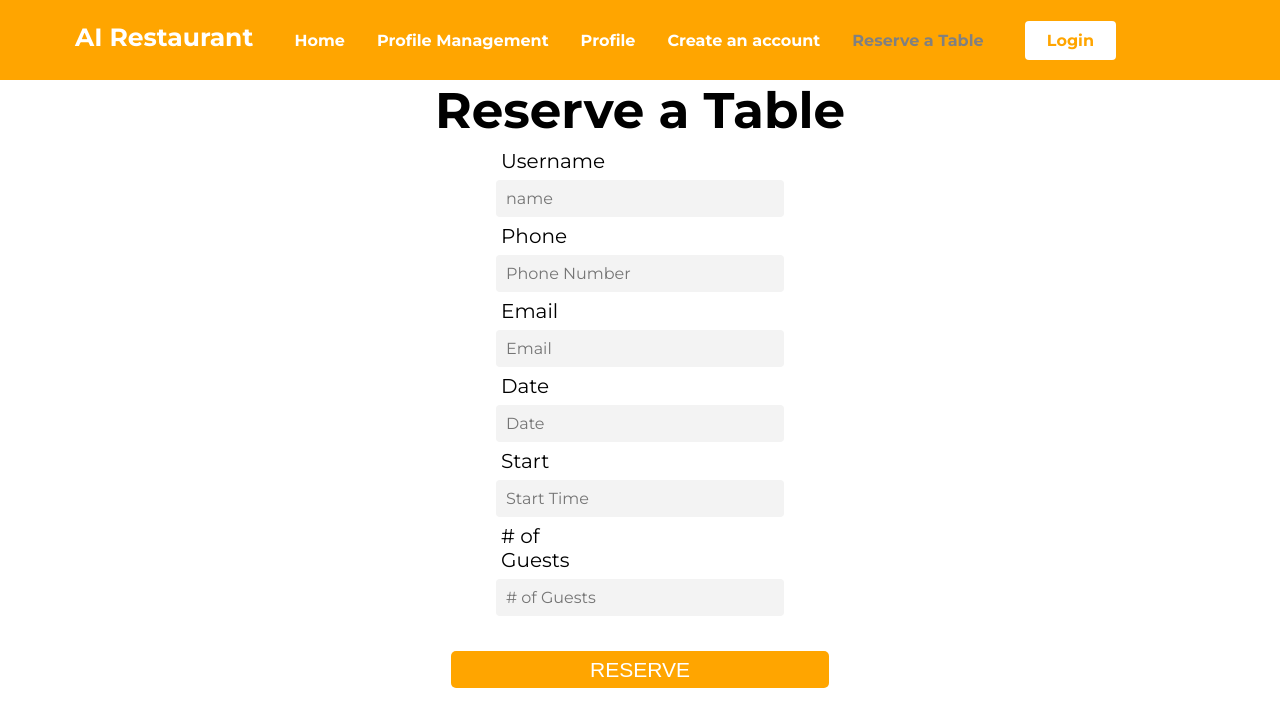
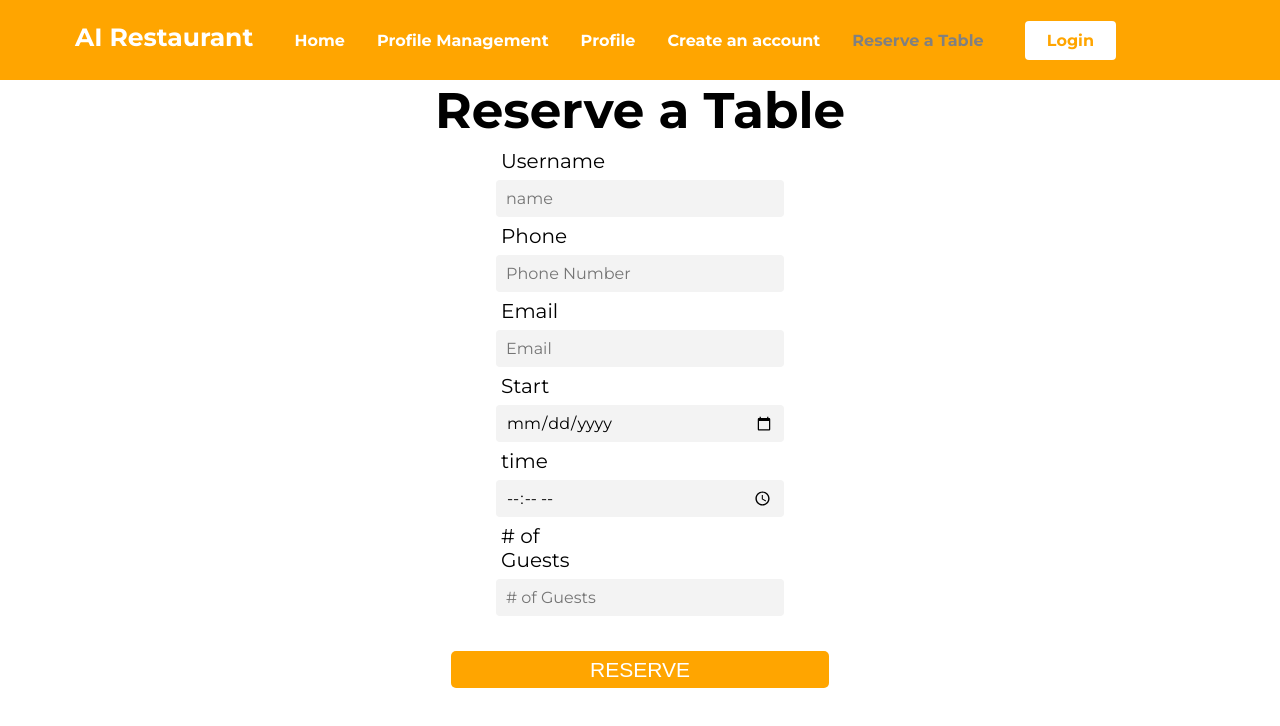
Before and after one commit to mirkwoodia/Cosc4351, a React (Create React App) app: page /reservation in a window 1280 px wide. Shown: the top 726 px of the page. Built offline with nearby package versions, Linux system fonts and the light colour scheme; no server answers.

Commit message:
Add handling for date and time to frontend

```diff
--- a/src/pages/reservation.js
+++ b/src/pages/reservation.js
@@ -58,7 +58,7 @@ function ReservationForm({props}){
         username: "",
         phone: "",
         email: "",
-        date: "",
+        time: "",
         start: "",
         guests: ""
     })
@@ -71,16 +71,21 @@ function ReservationForm({props}){
 
     const handleSubmit = async (event) => {
         event.preventDefault();
-        setDetails({
+
+        const tables = (details.guests / 4) + (details.guests % 4 == 0) ? 0 : 1
+
+        const startTime = new Date(details.date + " " + details.time);
+        const endTime = new Date(startTime.getTime() + 60 * 60000) // 60 minutes + minutes in milliseconds
+
+        const value = {
             username: details.username,
             phone: details.phone,
             email: details.email,
             date: details.date,
-            start: details.start,
-            guests: details.guests
-        });
-
-        const value = {details};
+            start: startTime,
+            end: endTime,
+            tables: tables,
+        }
 
         const options = {
             method: 'POST',
@@ -183,24 +188,23 @@ function ReservationForm({props}){
                         />
                     </div>
                     <div className="form-group">
-                        <label class="special" htmlFor="date">Date</label>
+                        <label class="special" htmlFor="date">Start</label>
                         <input
-                            type="text"
+                            type="date"
                             name="date"
-                            value={setDetails.date}
+                            value={setDetails.start}
                             required
-                            placeholder={"Date"}
+                            placeholder={"Start Date"}
                             onChange={handleChange}
                         />
                     </div>
                     <div className="form-group">
-                        <label class="special" htmlFor="start">Start</label>
+                        <label class="special" htmlFor="time">time</label>
                         <input
-                            type="text"
-                            name="start"
-                            value={setDetails.start}
+                            type="time"
+                            name="time"
+                            value={setDetails.time}
                             required
-                            placeholder={"Start Time"}
                             onChange={handleChange}
                         />
                     </div>
```
